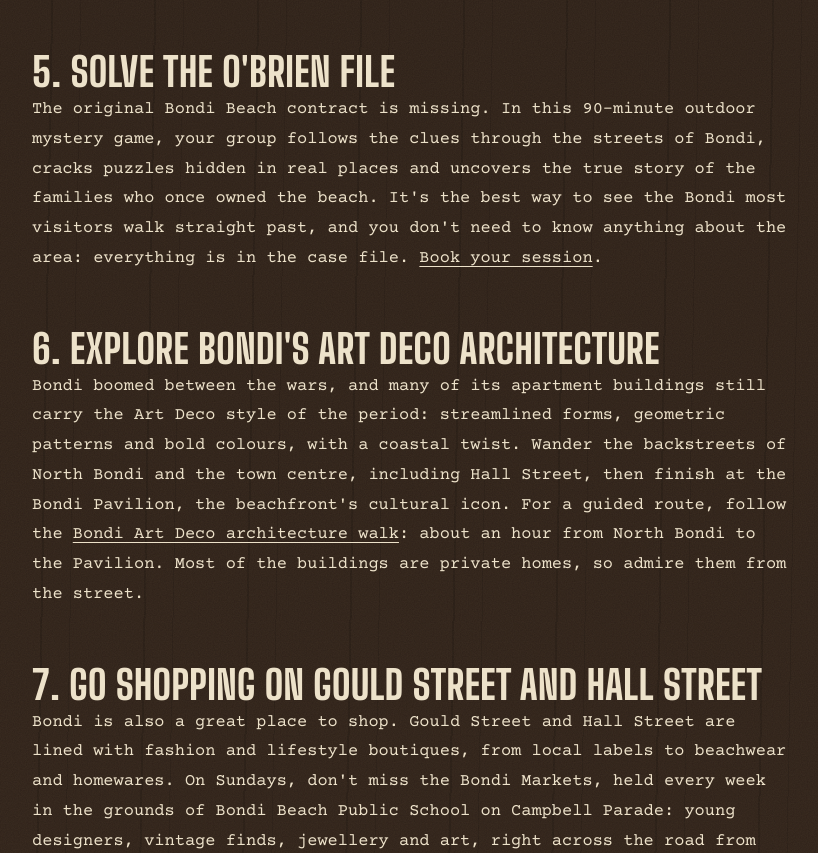
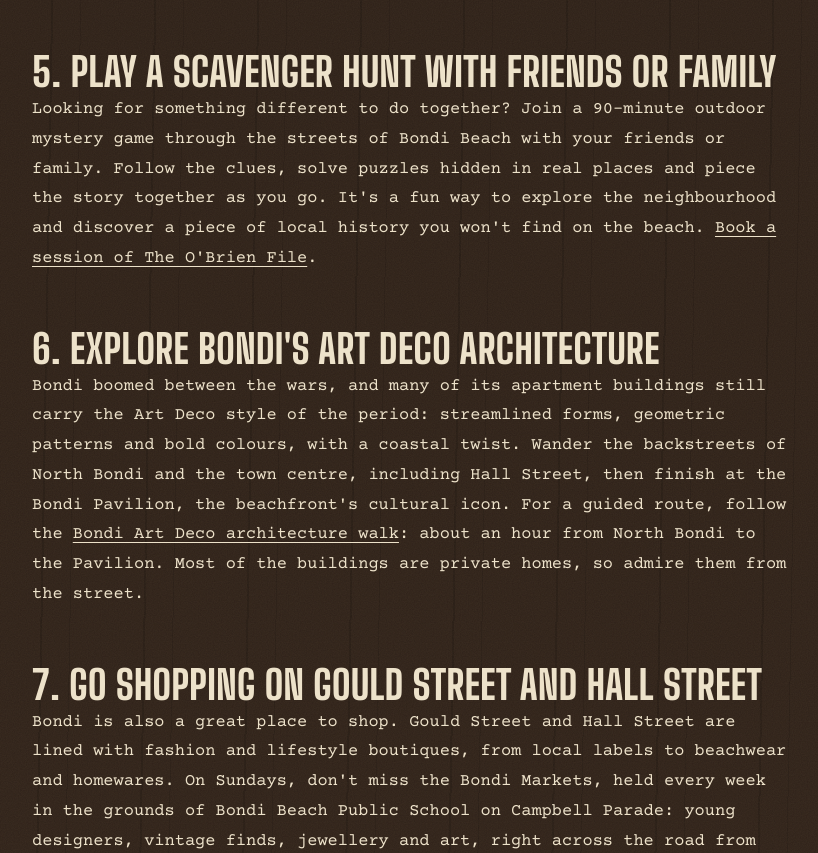
Before and after one commit to bondihunts/magnifying-society, a plain HTML site: page things-to-do-in-bondi.html in a window 1280 px wide. Shown: the part 1475-2328 px from the top of the page, without its empty margins (64-882 px from the left). Drawn offline with nearby package versions, Linux system fonts and the light colour scheme.

Commit message:
Bondi guide: more generic scavenger hunt section
Co-Authored-By: Claude Opus 5.5 <noreply@anthropic.com>
Claude-Session: https://claude.ai/code/session_014KrvBtASwLBjUy4TYyUEGa

```diff
--- a/things-to-do-in-bondi.html
+++ b/things-to-do-in-bondi.html
@@ -210,8 +210,8 @@ header.top nav{order:3;width:100%}
   <h2>4. Explore North Bondi and Ben Buckler</h2>
   <p>Walk to the northern end of the beach and keep going around the headland to Ben Buckler. It's quieter, with rock pools, big ocean views and a more local feel. Near the golf course you can also find Aboriginal rock engravings, a reminder that this coastline has a history going back thousands of years. Feeling motivated? Keep walking up to Dudley Page Reserve in Dover Heights for a breathtaking view across to the harbour and the city skyline. And if you want to go even further, the Federation Cliff Walk continues along the coast towards Vaucluse: wilder than the Bondi to Coogee walk, but just as well laid out.</p>
 
-  <h2>5. Solve The O'Brien File</h2>
-  <p>The original Bondi Beach contract is missing. In this 90-minute outdoor mystery game, your group follows the clues through the streets of Bondi, cracks puzzles hidden in real places and uncovers the true story of the families who once owned the beach. It's the best way to see the Bondi most visitors walk straight past, and you don't need to know anything about the area: everything is in the case file. <a href="booking.html">Book your session</a>.</p>
+  <h2>5. Play a scavenger hunt with friends or family</h2>
+  <p>Looking for something different to do together? Join a 90-minute outdoor mystery game through the streets of Bondi Beach with your friends or family. Follow the clues, solve puzzles hidden in real places and piece the story together as you go. It's a fun way to explore the neighbourhood and discover a piece of local history you won't find on the beach. <a href="booking.html">Book a session of The O'Brien File</a>.</p>
 
   <h2>6. Explore Bondi's Art Deco architecture</h2>
   <p>Bondi boomed between the wars, and many of its apartment buildings still carry the Art Deco style of the period: streamlined forms, geometric patterns and bold colours, with a coastal twist. Wander the backstreets of North Bondi and the town centre, including Hall Street, then finish at the Bondi Pavilion, the beachfront's cultural icon. For a guided route, follow the <a href="https://hellobondi.com.au/walks/bondi-art-deco-architecture-walk/" rel="noopener">Bondi Art Deco architecture walk</a>: about an hour from North Bondi to the Pavilion. Most of the buildings are private homes, so admire them from the street.</p>
```
